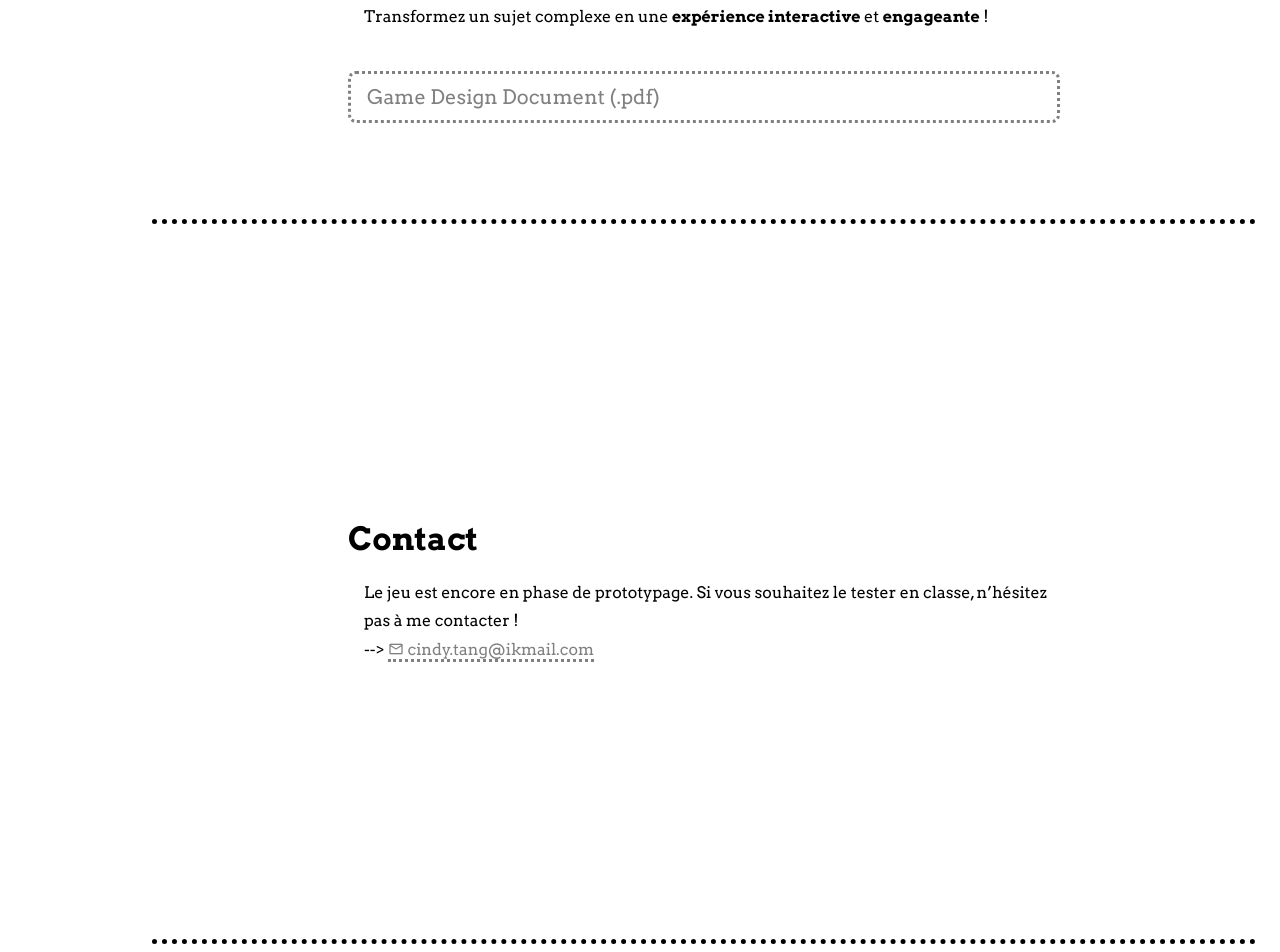
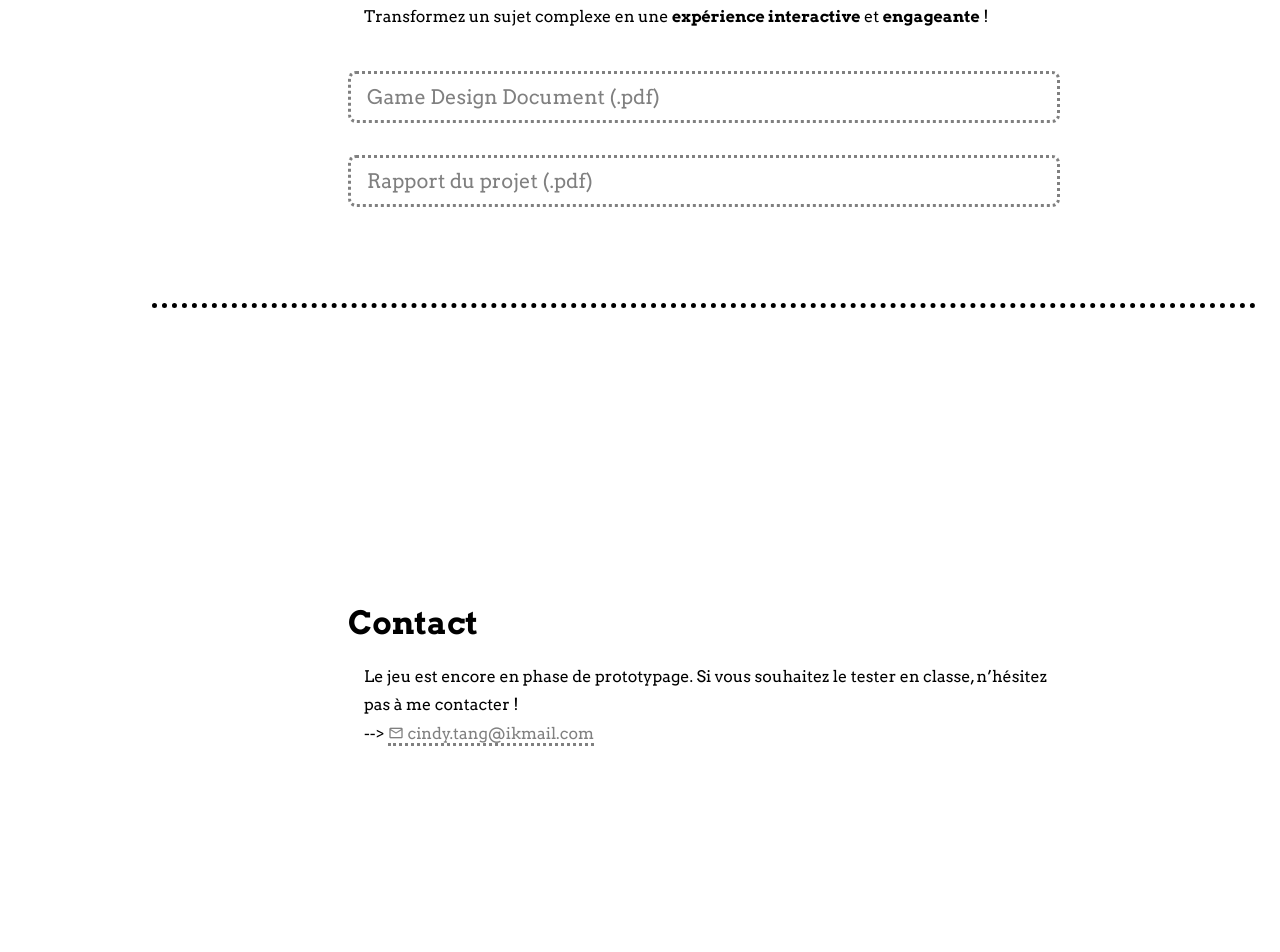
Before and after one commit to cindytangch/keiwi, a plain HTML site: page index.html in a window 1280 px wide. Shown: the part 884-1836 px from the top of the page. Drawn offline with nearby package versions, Linux system fonts and the light colour scheme.

Commit message:
add report

```diff
--- a/index.html
+++ b/index.html
@@ -82,6 +82,7 @@
             </p>
 
             <a href="files/keiwi_gdd.pdf" class="btn btn--download btn-lg btn-block" target="_blank">Game Design Document (.pdf)</a>
+            <a href="files/keiwi_report.pdf" class="btn btn--download btn-lg btn-block" target="_blank">Rapport du projet (.pdf)</a>
           </div>
         </div>
       </div>
```
Also changed, not shown: 1 other file.
